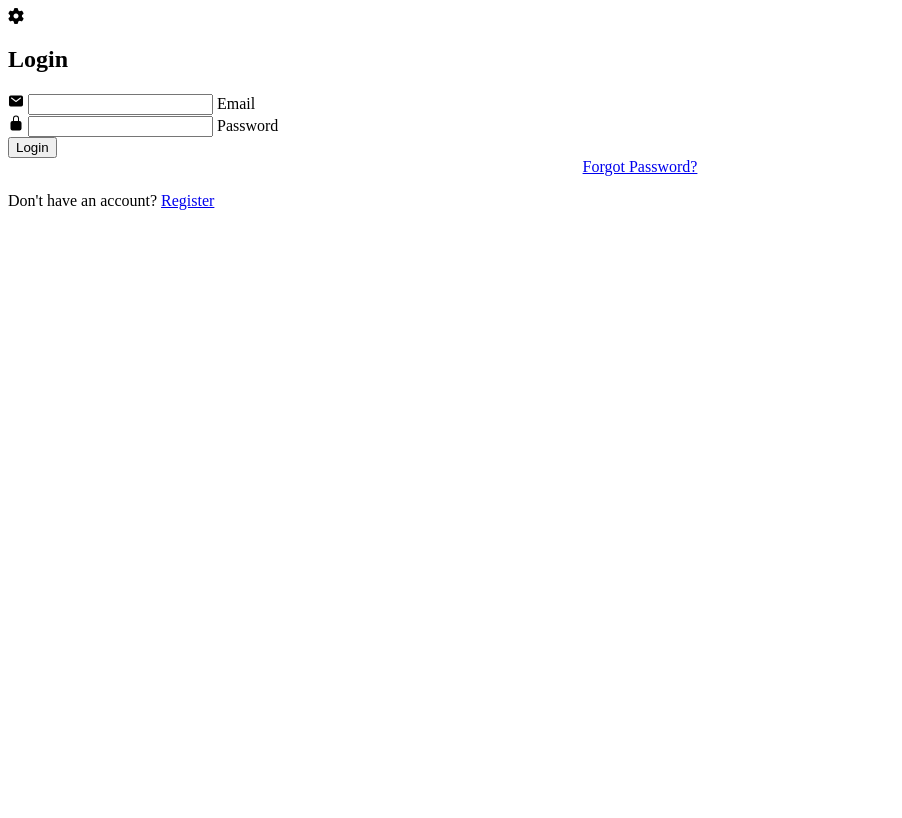
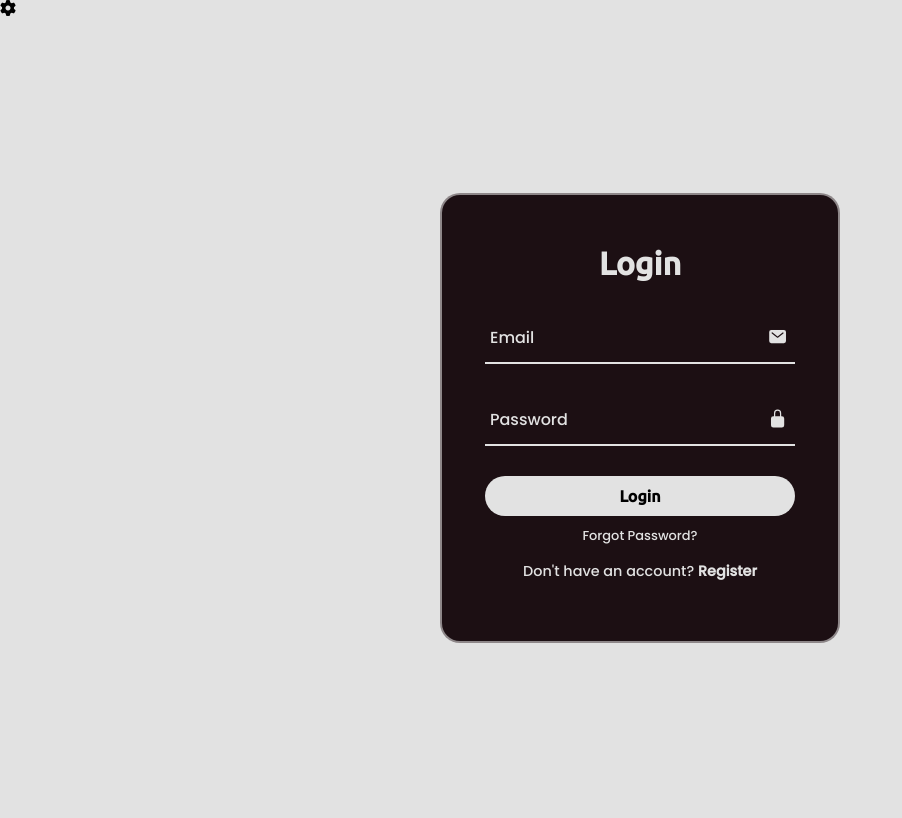
Before and after one commit to NeelSavsani/Registration-System, a PHP site: page /login.html in a window 1280 px wide. Shown: the whole page, without its empty margins (0-902 px from the left). Before the commit the page ends 210 px from the top, so only its background shows below. Run offline with PHP 8.4, Linux system fonts and the light colour scheme; some libraries are stand-ins or nearby versions.

Commit message:
login.css

```diff
--- a/FrontEnd/Login/login.css
+++ b/FrontEnd/Login/login.css
@@ -1 +1,230 @@
-Paste your Login.css code here
+@import url('https://fonts.googleapis.com/css2?family=Poppins:wght@500&family=Roboto:wght@500&family=Ubuntu:wght@500&display=swap');
+
+*
+{
+    margin: 0;
+    padding: 0;
+    box-sizing: border-box;
+}
+body
+{
+        background: #e2e2e2;
+
+}
+
+section
+{
+    display: flex;
+    justify-content: center;
+    align-items: center;
+    word-wrap: 100%;
+    height: 100vh;
+    background-size: cover;
+    background-position: center;
+
+}
+
+
+.login-box
+{
+    position: relative;
+    width: 400px;
+    height: 450px;
+    background: #1c0f13;
+    border: 2px solid rgba(255, 255, 255, 0.5);
+    border-radius: 20px;
+    display: flex;
+    justify-content: center;
+    align-items: center;
+    backdrop-filter: blur(15px);
+}
+
+h2
+{
+    font-size: 2em;
+    color: #e2e2e2;
+    text-align: center;
+    font-family: 'Ubuntu', sans-serif;
+}
+
+.input-box
+{
+    position: relative;
+    width: 310px;
+    margin: 30px 0;
+    border-bottom: 2px solid #e2e2e2;
+}
+
+.input-box label
+{
+    position: absolute;
+    top: 50%;
+    left: 5px;
+    transform: translateY(-50%);
+    font-size: 1em;
+    color: #e2e2e2;
+    pointer-events: none;
+    font-family: 'Poppins', sans-serif;
+    transition: 0.5s;
+}
+
+.input-box input:focus~label,
+.input-box input:valid~label
+{
+    transition: 0.5s;
+    top: -5px;
+}
+
+.input-box input
+{
+    width: 100%;
+    height: 50px;
+    background: transparent;
+    border: none;
+    outline: none;
+    font-size: 1em;
+    color: #e2e2e2;
+    font-family: 'Ubuntu', sans-serif;
+    padding: 0 35px 0 5px;
+}
+
+.input-box .icon
+{
+    position: absolute;
+    right: 8px;
+    color: #e2e2e2;
+    font-size: 1.2em;
+    line-height: 57px;
+}
+
+.remember-forgot
+{
+    margin: -15px 0 15px;
+    font-size: 0.9em;
+    color: #e2e2e2;
+    font-family: 'Poppins', sans-serif;
+    display: flex;
+    justify-content: center;
+}
+
+.remember-forgot label input
+{
+    margin-right: 3px;
+}
+
+.remember-forgot a
+{
+    color: #e2e2e2;
+    text-decoration: none;
+}
+
+.remember-forgot a:hover
+{
+    text-decoration: underline;
+}
+
+button
+{
+    width: 100%;
+    height: 40px;
+    background: #e2e2e2;
+    border: none;
+    outline: none;
+    border-radius: 40px;
+    cursor: pointer;
+    color: #000;
+    font-weight: 700;
+    font-size: 1em;
+    font-family: 'Ubuntu', sans-serif;
+}
+
+.register-link
+{
+    font-size: 0.9em;
+    color: #e2e2e2;
+    text-align: center;
+    margin: 25px 0 10px;
+    font-family: 'Poppins', sans-serif;
+}
+
+.register-link p a
+{
+    color: #e2e2e2;
+    text-decoration: none;
+    font-weight: 600;
+    font-family: 'Poppins', sans-serif;
+}
+
+.register-link p a:hover
+{
+    text-decoration: underline;
+}
+
+@media (max-width: 360px)
+{
+    .login-box
+    {
+        width: 100%;
+        height: 100vh;
+        border: none;
+        border-radius: 0;
+    }
+}
+
+.darkToggleButton
+{
+    position: fixed;
+    top: 30px;
+    left: 30px;
+    width: 50px;
+    height: 50px;
+    box-shadow: var(--out-shadow);
+    color: var(--text-color);
+    display: flex;
+    justify-content: center;
+    align-items: center;
+    font-size: 18px;
+    border-radius: 30px;
+    cursor: pointer;
+    transition: 0.5s;
+}
+
+.darkToggleButton:hover
+{
+    box-shadow: var(--inner-shadow);
+}
+body.dark
+{
+    --out-shadow: 3px 3px 3px #171717,
+                    -3px -3px 3px #1f1f1f;
+    --inner-shadow: inset 3px 3px 3px #171717,
+                    inset -3px -3px 3px #1f1f1f;
+    --bg-color: #1c0f13;
+    --text-color: #e2e2e2;
+    --a-color:  #ccc;
+}
+
+.sun-button
+{
+    display: none!important;
+}
+
+.sun-button.active
+{
+    display: block!important;
+}
+
+.moon-button
+{
+    display: block!important;
+}
+
+.moon-button.active
+{
+    display: none!important;
+}
+
+.login-box.dark
+{
+    background: #e2e2e2;
+}
```
